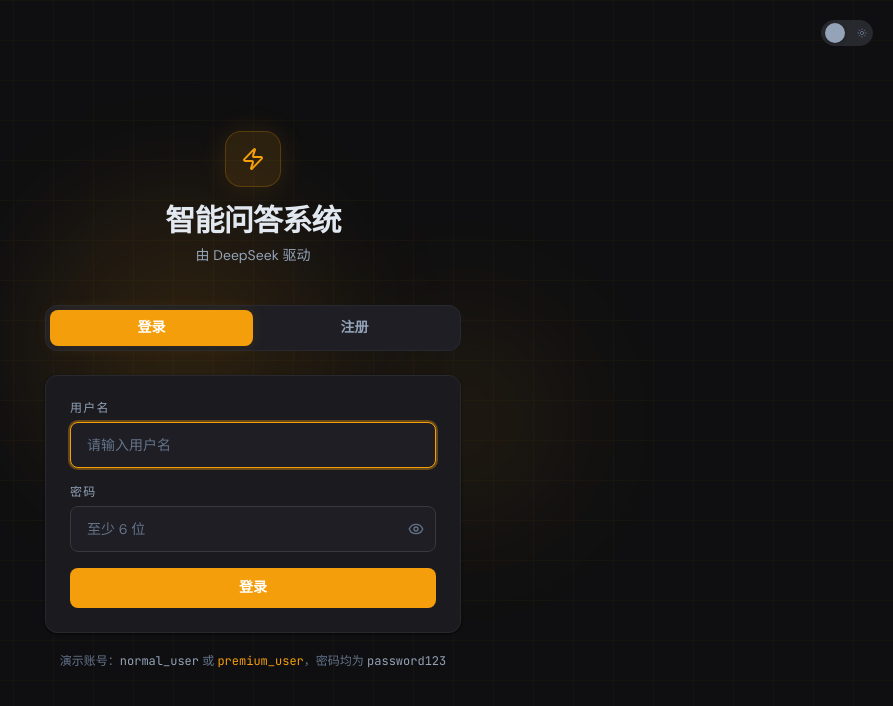
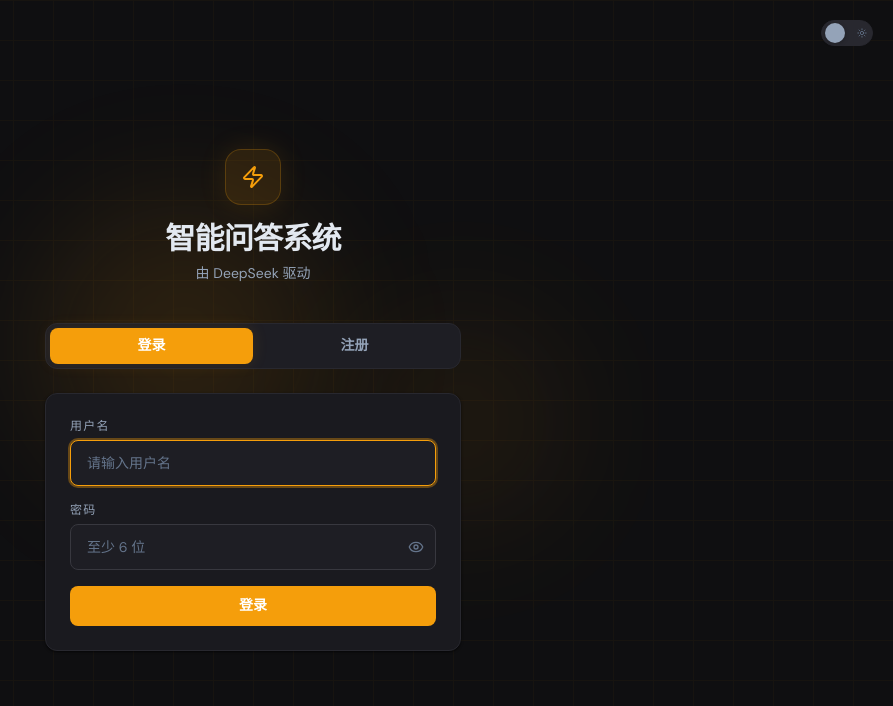
Before and after one commit to sunsun9/AIChat, a React (Vite) app in the folder frontend/: page /login in a window 1280 px wide. Shown: the top 706 px of the page, without its empty margins (387-1280 px from the left). Built offline with nearby package versions, Linux system fonts and the light colour scheme.

Commit message:
fix: 修复查看消息滑动问题

```diff
--- a/frontend/src/components/ChatWindow.tsx
+++ b/frontend/src/components/ChatWindow.tsx
@@ -149,16 +149,15 @@ export default function ChatWindow() {
     stickToBottom.current = distFromBottom < 80
   }, [])
 
-  // 新增消息（发送或会话切换）→ 强制滚底并重置粘底标志
+  // 新增消息（用户发送 / 切换会话）→ 强制滚底并重置粘底标志
   useEffect(() => {
     stickToBottom.current = true
     scrollToBottom('smooth')
   }, [messages.length])
 
-  // 流式结束 → 强制滚底
+  // 流式结束 → 只有用户仍处于底部时才滚动；不强制覆盖用户已滚走的位置
   useEffect(() => {
-    if (!sending) {
-      stickToBottom.current = true
+    if (!sending && stickToBottom.current) {
       scrollToBottom('smooth')
     }
   }, [sending])
--- a/frontend/src/pages/AuthPage.tsx
+++ b/frontend/src/pages/AuthPage.tsx
@@ -180,15 +180,6 @@ export default function AuthPage() {
             )}
           </button>
         </form>
-
-        <p className="text-center text-xs mt-5" style={{ color: 'var(--text-faint)' }}>
-          演示账号：
-          <span className="font-mono" style={{ color: 'var(--text-soft)' }}>normal_user</span>
-          {' '}或{' '}
-          <span className="font-mono" style={{ color: 'var(--accent)' }}>premium_user</span>
-          ，密码均为{' '}
-          <span className="font-mono" style={{ color: 'var(--text-soft)' }}>password123</span>
-        </p>
       </div>
     </div>
   )
```
Also changed, not shown: 1 other file (tests, documents, lock files or other folders).
